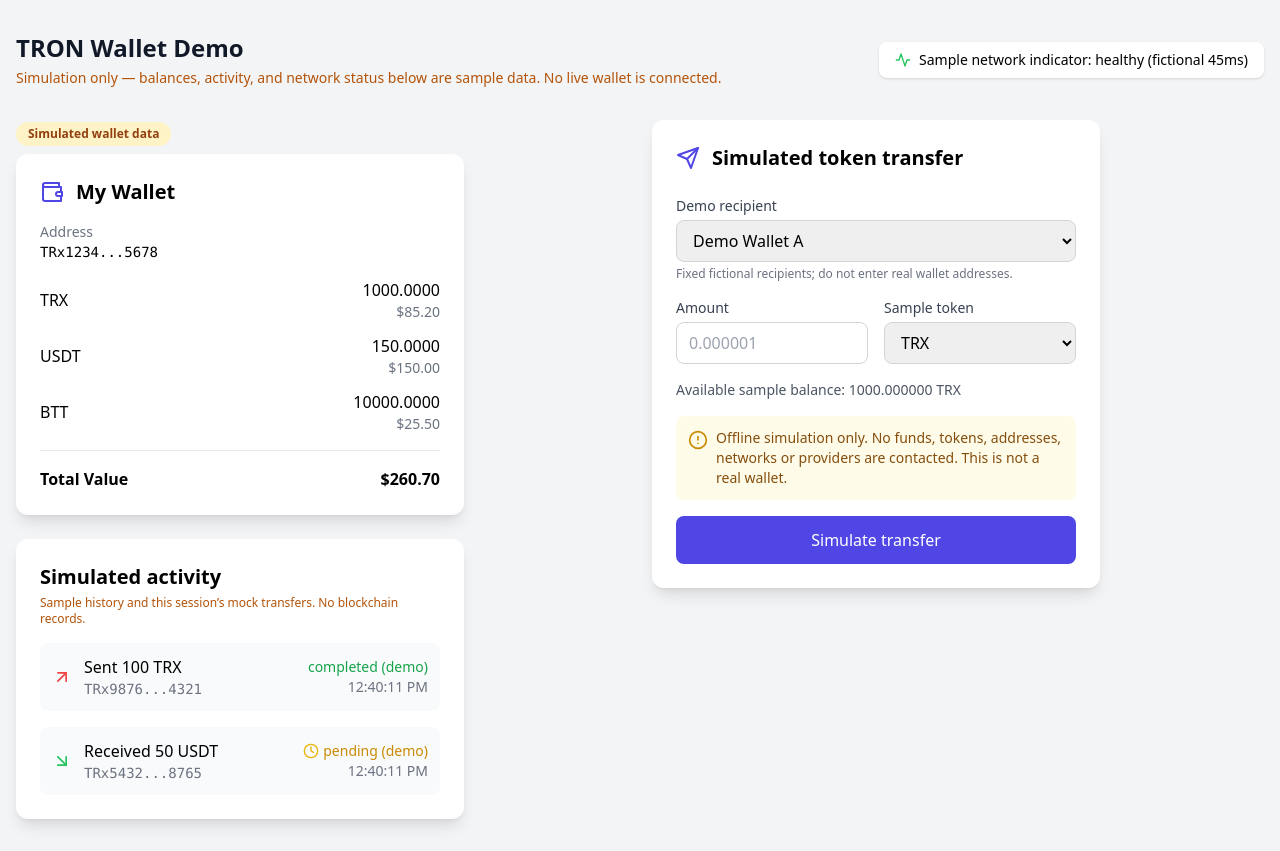
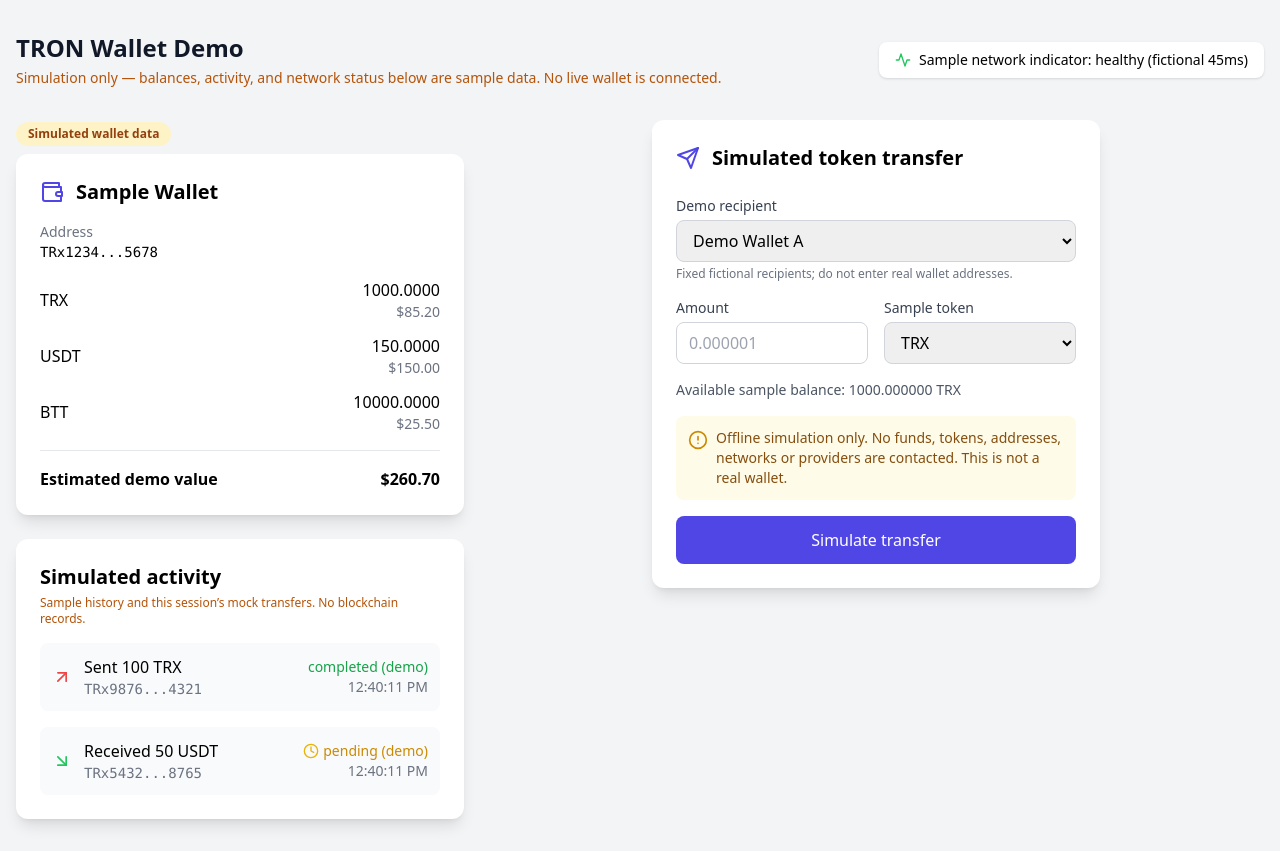
Before and after one commit to shikakker/TransferWallet, a React (Vite) app: page / in a window 1280 px wide. Built offline with nearby package versions, Linux system fonts and the light colour scheme.

Commit message:
ux: make sample wallet, network and transaction provenance unambiguous

```diff
--- a/src/components/WalletCard.tsx
+++ b/src/components/WalletCard.tsx
@@ -13,7 +13,7 @@ export function WalletCard({ address, balances }: WalletCardProps) {
     <div className="bg-white rounded-xl shadow-lg p-6 w-full max-w-md">
       <div className="flex items-center gap-3 mb-4">
         <Wallet className="w-6 h-6 text-indigo-600" />
-        <h2 className="text-xl font-semibold">My Wallet</h2>
+        <h2 className="text-xl font-semibold">Sample Wallet</h2>
       </div>
 
       <div className="mb-4">
@@ -35,7 +35,7 @@ export function WalletCard({ address, balances }: WalletCardProps) {
 
       <div className="mt-4 pt-4 border-t">
         <div className="flex justify-between items-center">
-          <span className="font-semibold">Total Value</span>
+          <span className="font-semibold">Estimated demo value</span>
           <span className="font-semibold">${totalUsdValue.toFixed(2)}</span>
         </div>
       </div>
```
